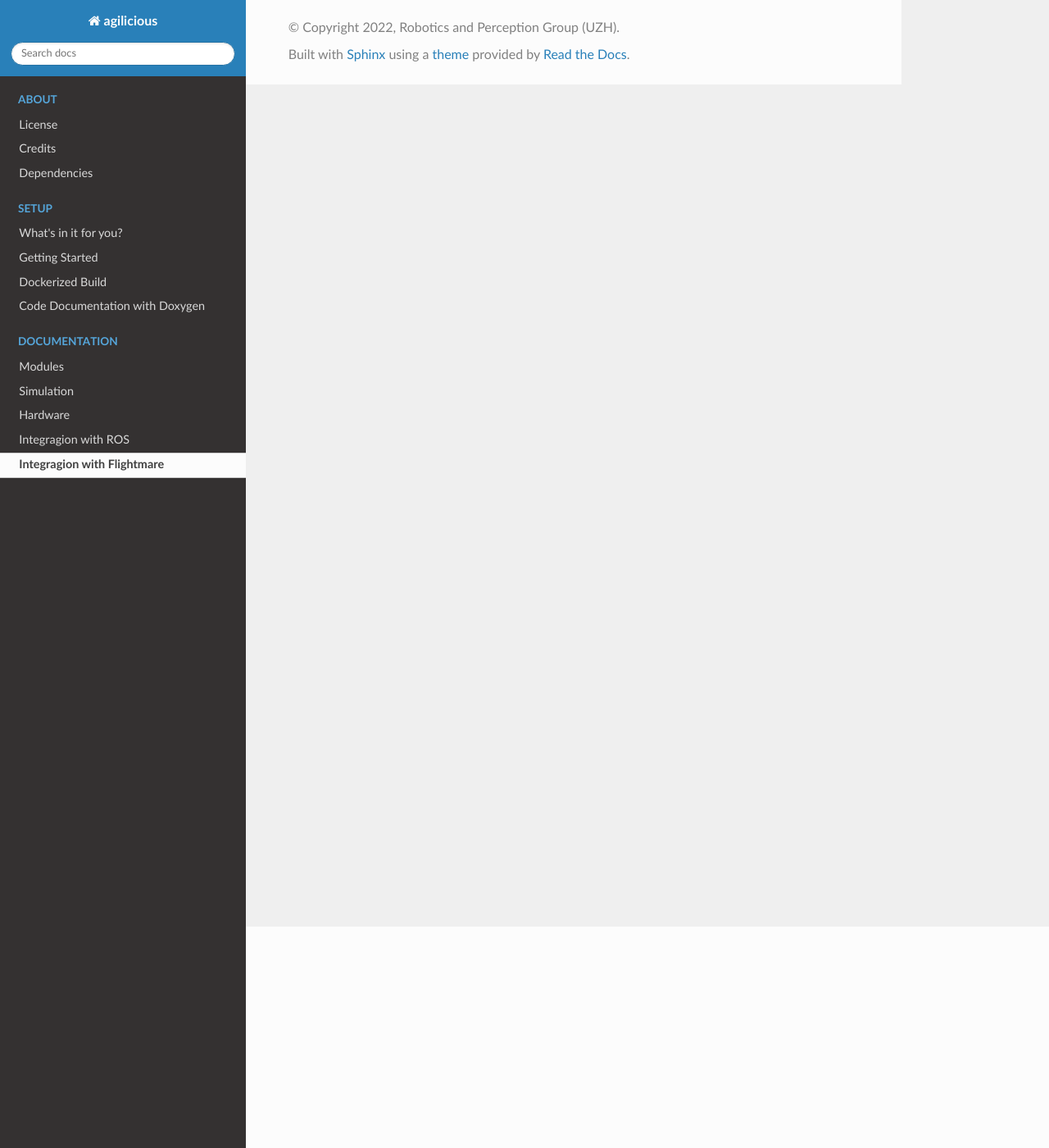
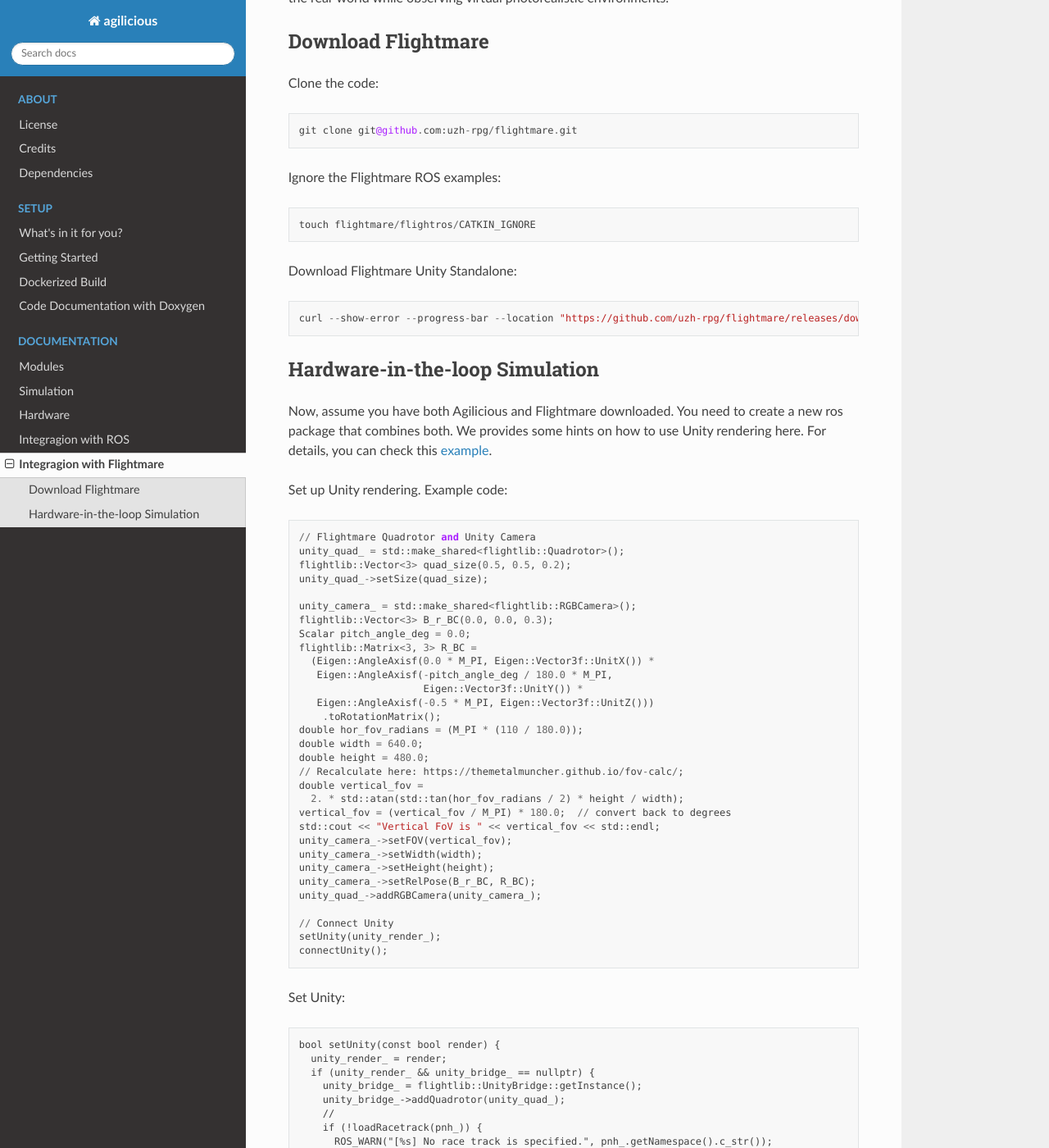
Before and after one commit to uzh-rpg/agilicious, a Sphinx documentation site: the page built from docs/integration/flightmare.rst, in a window 1280 px wide and 1400 px high, scrolled down 270 px. Shown: the whole window at 82% size. Built offline with Sphinx 7.4.7 and the Read the Docs theme 2.0.0, drawn with Linux system fonts in a browser that asks for light colours; some of the changed text lies outside the part shown.

Commit message:
add flightmare readme

```diff
--- a/docs/integration/flightmare.rst
+++ b/docs/integration/flightmare.rst
@@ -2,4 +2,120 @@
 Flightmare Integration
 ######################
 
-To be completed soon!
+Flightmare is composed of two main components: a configurable rendering engine built on Unity
+and a flexible physics engine for dynamics simulation. Those two components are totally decoupled
+and can run independently from each other. Hence, we can combine **Flightmare** with **Agilicious**
+for **Hardware-in-the-loop (HITL) simulation**.
+HITL simulation allows for flying a physical quadrotor in the real-world while observing virtual photorealistic environments.
+
+
+Download Flightmare
+~~~~~~~~~~~~~~~~~~~
+
+Clone the code::
+
+  git clone git@github.com:uzh-rpg/flightmare.git
+
+Ignore the Flightmare ROS examples::
+
+  touch flightmare/flightros/CATKIN_IGNORE
+
+Download Flightmare Unity Standalone::
+
+  curl --show-error --progress-bar --location "https://github.com/uzh-rpg/flightmare/releases/download/0.0.5/RPG_Flightmare.tar.xz" | tar Jxf - -C flightmare/flightrender/ --strip 1
+
+
+Hardware-in-the-loop Simulation
+~~~~~~~~~~~~~~~~~~~~~~~~~~~~~~~
+
+Now, assume you have both Agilicious and Flightmare downloaded.
+You need to create a new ros package that combines both.
+We provides some hints on how to use Unity rendering here.
+For details, you can check this `example <https://github.com/uzh-rpg/flightmare/blob/master/flightros/src/camera/camera.cpp>`_.
+
+
+Set up Unity rendering. Example code::
+
+    // Flightmare Quadrotor and Unity Camera
+    unity_quad_ = std::make_shared<flightlib::Quadrotor>();
+    flightlib::Vector<3> quad_size(0.5, 0.5, 0.2);
+    unity_quad_->setSize(quad_size);
+
+    unity_camera_ = std::make_shared<flightlib::RGBCamera>();
+    flightlib::Vector<3> B_r_BC(0.0, 0.0, 0.3);
+    Scalar pitch_angle_deg = 0.0;
+    flightlib::Matrix<3, 3> R_BC =
+      (Eigen::AngleAxisf(0.0 * M_PI, Eigen::Vector3f::UnitX()) *
+       Eigen::AngleAxisf(-pitch_angle_deg / 180.0 * M_PI,
+                         Eigen::Vector3f::UnitY()) *
+       Eigen::AngleAxisf(-0.5 * M_PI, Eigen::Vector3f::UnitZ()))
+        .toRotationMatrix();
+    double hor_fov_radians = (M_PI * (110 / 180.0));
+    double width = 640.0;
+    double height = 480.0;
+    // Recalculate here: https://themetalmuncher.github.io/fov-calc/;
+    double vertical_fov =
+      2. * std::atan(std::tan(hor_fov_radians / 2) * height / width);
+    vertical_fov = (vertical_fov / M_PI) * 180.0;  // convert back to degrees
+    std::cout << "Vertical FoV is " << vertical_fov << std::endl;
+    unity_camera_->setFOV(vertical_fov);
+    unity_camera_->setWidth(width);
+    unity_camera_->setHeight(height);
+    unity_camera_->setRelPose(B_r_BC, R_BC);
+    unity_quad_->addRGBCamera(unity_camera_);
+
+    // Connect Unity
+    setUnity(unity_render_);
+    connectUnity();
+
+Set Unity::
+
+  bool setUnity(const bool render) {
+    unity_render_ = render;
+    if (unity_render_ && unity_bridge_ == nullptr) {
+      unity_bridge_ = flightlib::UnityBridge::getInstance();
+      unity_bridge_->addQuadrotor(unity_quad_);
+      //
+      if (!loadRacetrack(pnh_)) {
+        ROS_WARN("[%s] No race track is specified.", pnh_.getNamespace().c_str());
+      } else {
+      };
+
+      ROS_INFO("[%s] Unity Bridge is created.", pnh_.getNamespace().c_str());
+      return true;
+    } else {
+      return false;
+    }
+  }
+
+Connect Unity::
+
+  bool connectUnity() {
+    if (!unity_render_ || unity_bridge_ == nullptr) return false;
+    unity_ready_ = unity_bridge_->connectUnity(unity_scene_id_);
+    return unity_ready_;
+  }
+
+
+The images are rendered based the current quadrotor states.
+Below are example codes for publishing images.
+Publish images::
+
+  void publishImages(const QuadState &state) {
+    sensor_msgs::ImagePtr rgb_msg;
+    frame_id_ += 1;
+    // render the frame
+    flightlib::QuadState unity_quad_state;
+    unity_quad_state.setZero();
+    unity_quad_state.p = state.p.cast<flightlib::Scalar>();
+    unity_quad_state.qx = state.qx.cast<flightlib::Scalar>();
+    unity_quad_->setState(unity_quad_state);
+    // Warning, delay
+    unity_bridge_->getRender(frame_id_);
+    unity_bridge_->handleOutput(frame_id_);
+    cv::Mat img;
+    unity_camera_->getRGBImage(img);
+    rgb_msg = cv_bridge::CvImage(std_msgs::Header(), "bgr8", img).toImageMsg();
+    rgb_msg->header.stamp = ros::Time(state.t);
+    image_pub_.publish(rgb_msg);
+  }
```
